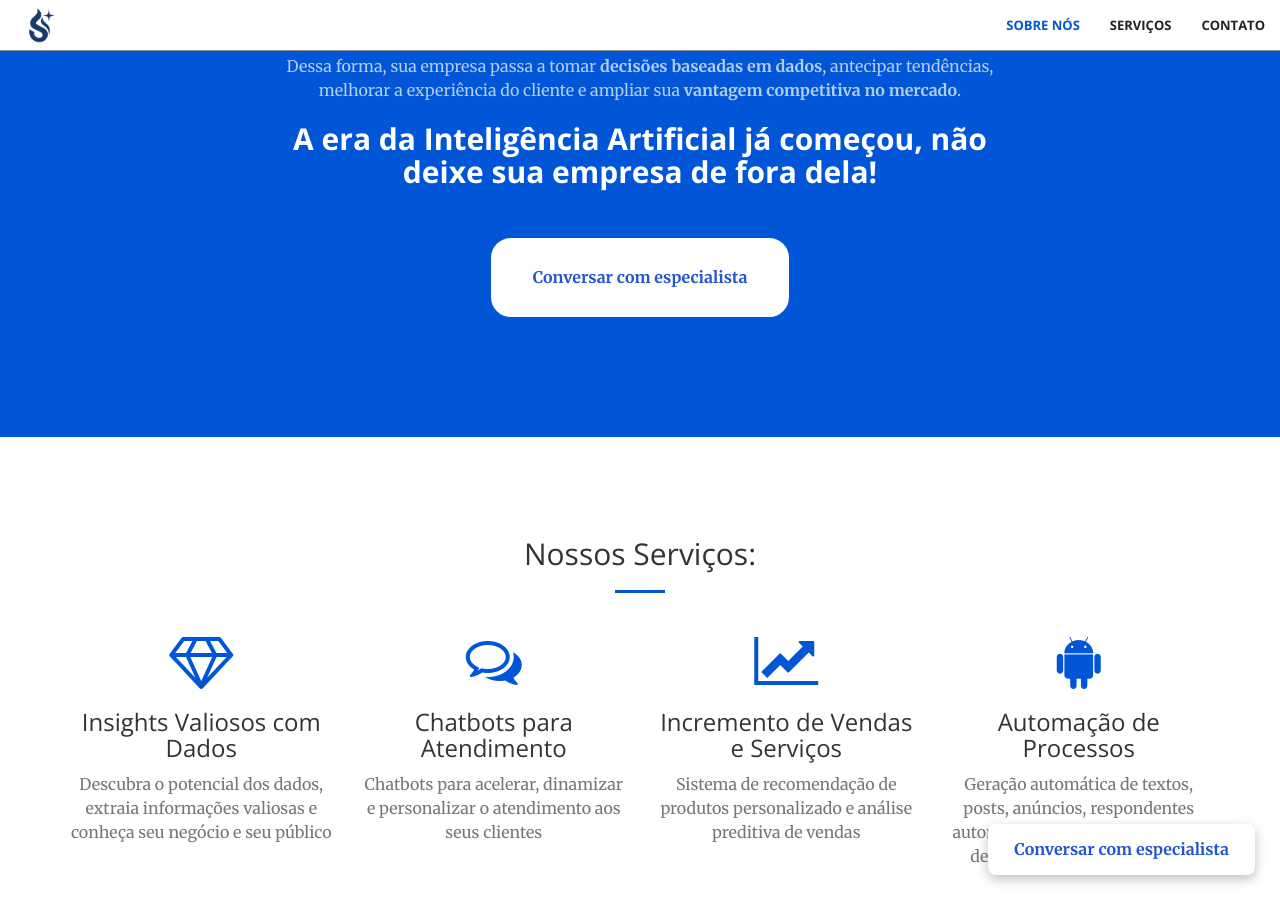
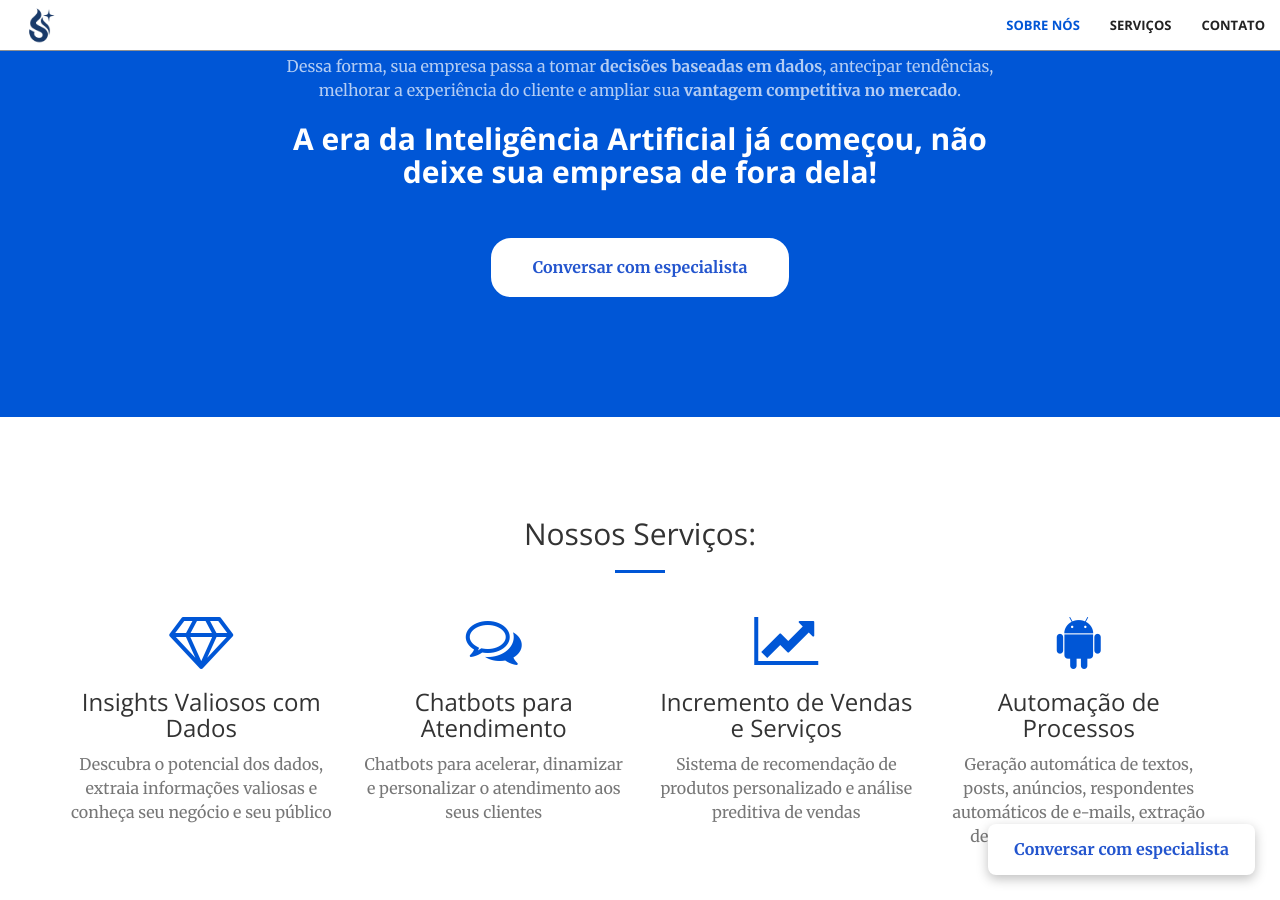
Before and after one commit to Benfluc/sparkia, a Jekyll site: the page built from index.html, in a window 1280 px wide and 900 px high, scrolled down 1640 px. Built offline with Jekyll 4.4.1, drawn with Linux system fonts in a browser that asks for light colours.

Commit message:
Reduce padding in call-to-action button

```diff
--- a/_includes/call-to-action.html
+++ b/_includes/call-to-action.html
@@ -56,7 +56,7 @@ melhorar a experiência do cliente e ampliar sua <strong>vantagem competitiva no
    display:inline-block;
    background-color:#ffffff;
    color:#2355CE;
-   padding:24px 38px;
+   padding:14px 38px;
    font-size:16px;
    font-weight:600;
    text-decoration:none;
```
